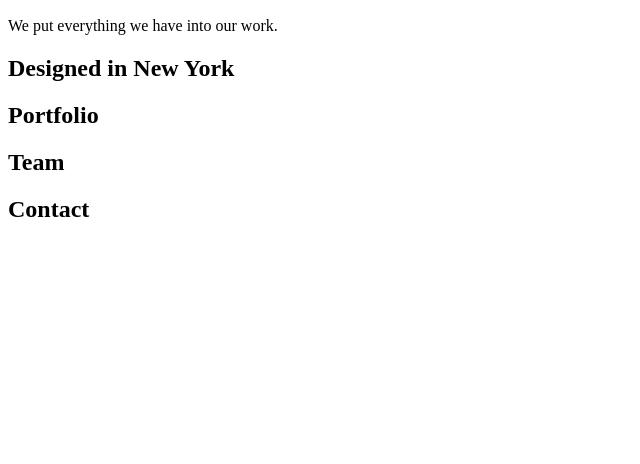
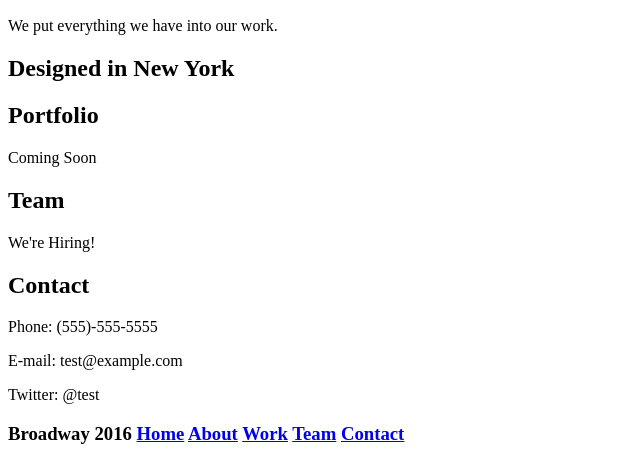
Before and after one commit to gdavidson528/Broadway, a plain HTML site: page index.html in a window 1280 px wide. Shown: the part 1400-1864 px from the top of the page, without its empty margins (0-640 px from the left). Before the commit the page ends 1643 px from the top, so only its background shows below. Drawn offline with Linux system fonts and the light colour scheme.

Commit message:
footer and header

```diff
--- a/index.html
+++ b/index.html
@@ -6,6 +6,7 @@
     <link href="resources/css/style.css" type="text/css" rel="stylesheet">
   </head>
   <body>
+    <header>
       <h1 class="title">Broadway Design</h1>
 
       <a href="./Home.html#">Home</a>
@@ -17,7 +18,7 @@
       <a href="./team.html#">Team</a>
       </br>
       <a href="./contact.html#">Contact</a>
-</br>
+    </header>
 
 <h2 class="Process">Our Process</h2>
   <img src="https://s3.amazonaws.com/codecademy-content/programs/freelance-one/broadway/images/identify.svg" />
@@ -36,10 +37,16 @@
 <h2 class="New York">Designed in New York</h2>
 
 <h2 class="the Rest">Portfolio</h2>
+  <p>Coming Soon</p>
 
 <h2 class="the Rest">Team</h2>
+  <p>We're Hiring!</p>
 
 <h2 class="the Rest">Contact</h2>
-
+  <p>Phone: (555)-555-5555</p>
+  <p>E-mail: test@example.com</p>
+  <p>Twitter: @test</p>
+<footer>
+  <h3>Broadway 2016 <a href="./Home.html#">Home</a>  <a href="./about.html#">About</a> <a href="./Work.html#">Work</a> <a href="./team.html#">Team</a> <a href="./contact.html#">Contact</a></h3>
   </body>
 </html>
```
Lines whose indentation alone changed are shown as unchanged.
